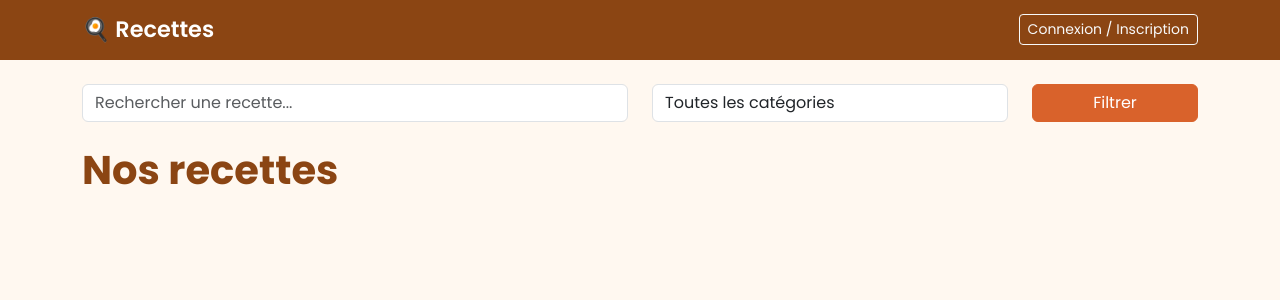
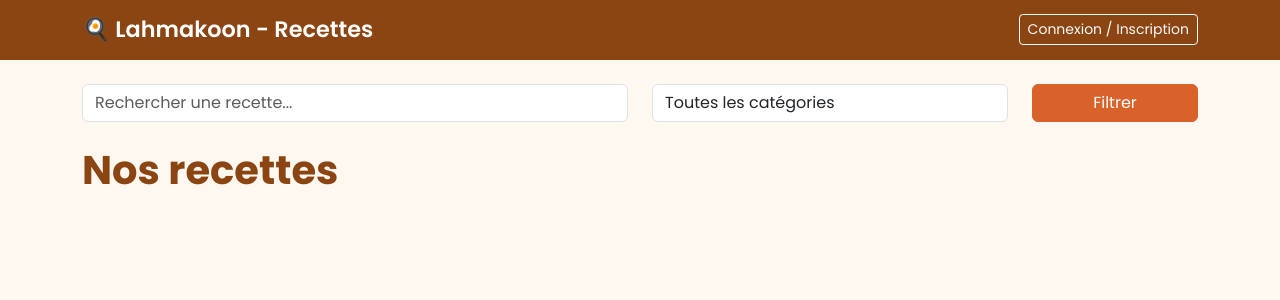
Before and after one commit to RaphaelDL18/SAE_BDD_PW, a PHP site: page /index.php in a window 1280 px wide. Shown: the top 300 px of the page. Run offline with PHP 8.4, Linux system fonts and the light colour scheme; data that the repository does not hold is empty.

Commit message:
changement du nom du site pour "Lahmakoon - Recettes"

```diff
--- a/projet/includes/navbar.php
+++ b/projet/includes/navbar.php
@@ -1,6 +1,6 @@
 <nav class="navbar navbar-expand-lg navbar-dark bg-dark mb-4">
     <div class="container">
-        <a class="navbar-brand" href="index.php">🍳 Recettes</a>
+        <a class="navbar-brand" href="index.php">🍳 Lahmakoon - Recettes</a>
         <div class="ms-auto">
             <?php if (isset($_SESSION['u_id'])) : ?>
                 <span class="text-white me-3">Connecté : <?= htmlspecialchars($_SESSION['email']) ?></span>
```
